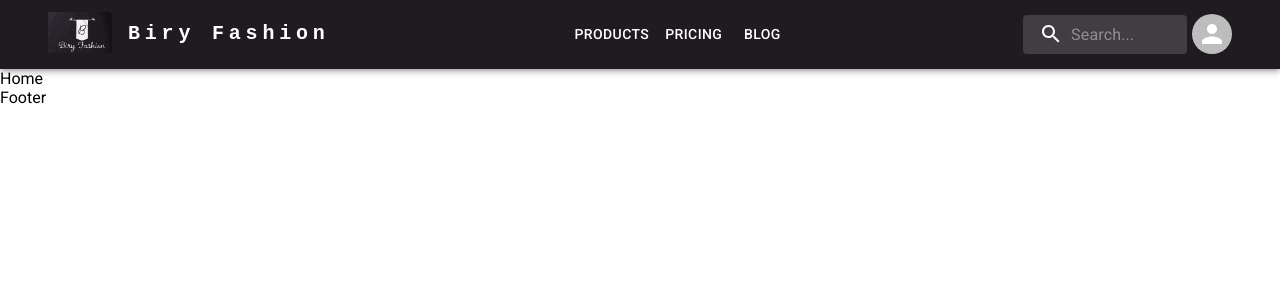
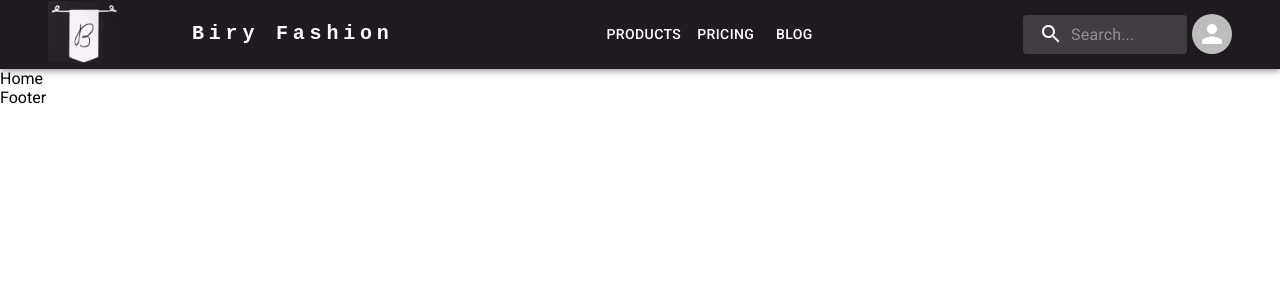
Before and after one commit to AhmedSaadKader/biry-fashion, a React (Vite) app: page / in a window 1280 px wide. Shown: the top 300 px of the page. Built offline with nearby package versions, Linux system fonts and the light colour scheme.

Commit message:
change logo

```diff
--- a/src/components/Navbar/Navbar.tsx
+++ b/src/components/Navbar/Navbar.tsx
@@ -1,5 +1,4 @@
 import {
-  alpha,
   AppBar,
   Box,
   Button,
@@ -15,8 +14,6 @@ import Menu from '@mui/material/Menu';
 import MenuItem from '@mui/material/MenuItem';
 import { Container } from '@mui/system';
 import Avatar from '@mui/material/Avatar';
-import InputBase from '@mui/material/InputBase';
-import SearchIcon from '@mui/icons-material/Search';
 import NavbarLogo from './NavbarLogo';
 import NavbarSearch from './NavbarSearch';
 
@@ -65,7 +62,7 @@ const Navbar = () => {
             alignContent: 'center',
             justifyContent: 'space-between'
           }}>
-          <NavbarLogo xs={'none'} md={'flex'} />
+          <NavbarLogo width="8em" xs={'none'} md={'flex'} />
           <Typography
             variant="h6"
             noWrap
@@ -152,9 +149,6 @@ const Navbar = () => {
             })}
           </Box>
           <NavbarSearch setOpenSearch={setOpenSearch} />
-          <NoDisplayIfSearchOpen
-            openSearch={openSearch}
-            sx={{ flexGrow: 0 }}></NoDisplayIfSearchOpen>
           <Tooltip title="Open settings">
             <IconButton onClick={handleOpenUserMenu} sx={{ p: 0 }}>
               <Avatar alt="Remy Sharp" />
--- a/src/components/Navbar/NavbarLogo.tsx
+++ b/src/components/Navbar/NavbarLogo.tsx
@@ -1,18 +1,21 @@
 import Box from '@mui/material/Box';
 import SvgIcon from '@mui/material/SvgIcon';
 import { Logo } from '../../assets/logo';
+import LogoWithoutName from '../../assets/logoWithoutName.jpg';
 
 interface NavBarLogoProps {
   mr?: number;
   xs: string;
   md: string;
+  width?: string;
 }
 
-const NavbarLogo = ({ mr = 2, xs, md }: NavBarLogoProps) => {
+const NavbarLogo = ({ width = '4em', mr = 2, xs, md }: NavBarLogoProps) => {
   return (
     <Box sx={{ mr: mr, display: { xs: xs, md: md }, alignItems: 'center' }}>
-      <Box sx={{ width: '4em' }} component="a" href="/">
-        <SvgIcon component={Logo} />
+      <Box sx={{ width: width }} component="a" href="/">
+        {/* <SvgIcon component={Logo} /> */}
+        <img src={LogoWithoutName} style={{ width: '70px' }} />
       </Box>
     </Box>
   );
```
Also changed, not shown: src/assets/logoWithoutName.jpg (added).
